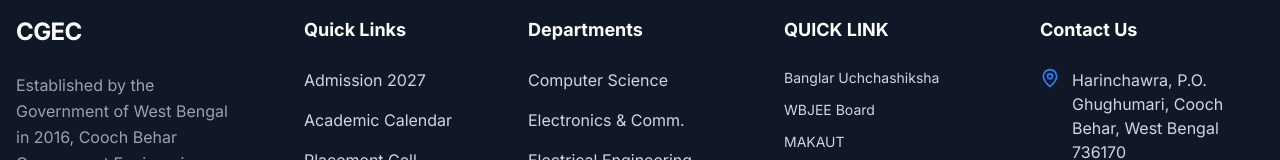
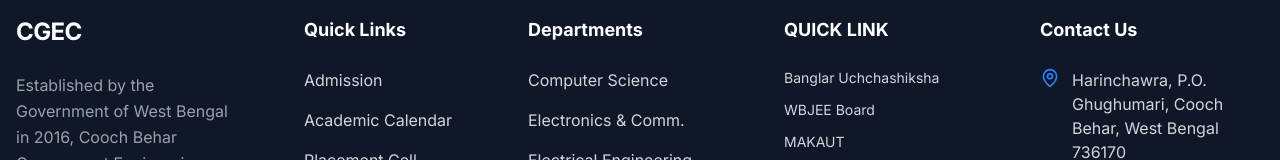
Before and after one commit to Tanmoy052/CGEC-Website, a Next.js app in the folder frontend/: page / in a window 1280 px wide. Shown: the part 5099-5259 px from the top of the page. Built offline with nearby package versions, Linux system fonts and the light colour scheme; no server answers.

Commit message:
Implement mounted pattern in Navbar and Footer to guarantee zero-mismatch dynamic hydration

```diff
--- a/frontend/src/components/layout/Footer.tsx
+++ b/frontend/src/components/layout/Footer.tsx
@@ -17,9 +17,11 @@
 
 const Footer = () => {
   const pathname = usePathname();
-  const [admissionYear, setAdmissionYear] = React.useState("2027");
+  const [mounted, setMounted] = React.useState(false);
+  const [admissionYear, setAdmissionYear] = React.useState("");
 
   React.useEffect(() => {
+    setMounted(true);
     if (typeof window !== "undefined") {
       const stored = localStorage.getItem("cgec_admission_year");
       if (stored) setAdmissionYear(stored);
@@ -111,7 +113,9 @@
                   suppressHydrationWarning
                   className="hover:text-blue-500 hover:underline transition-colors"
                 >
-                  Admission {admissionYear}
+                  <span suppressHydrationWarning>
+                    {mounted && admissionYear ? `Admission ${admissionYear}` : "Admission"}
+                  </span>
                 </Link>
               </li>
               <li>
--- a/frontend/src/components/layout/Navbar.tsx
+++ b/frontend/src/components/layout/Navbar.tsx
@@ -13,9 +13,11 @@
   const [isOpen, setIsOpen] = useState(false);
   const [scrolled, setScrolled] = useState(false);
   const [activeDropdown, setActiveDropdown] = useState<string | null>(null);
-  const [admissionYear, setAdmissionYear] = useState("2027");
+  const [mounted, setMounted] = useState(false);
+  const [admissionYear, setAdmissionYear] = useState("");
 
   useEffect(() => {
+    setMounted(true);
     if (typeof window !== "undefined") {
       const stored = localStorage.getItem("cgec_admission_year");
       if (stored) setAdmissionYear(stored);
@@ -52,7 +54,7 @@
 
   const getChildLabel = (child: { label: string; href: string }) => {
     if (child.href.startsWith("/admission") && !child.href.includes("fees")) {
-      return `Admission ${admissionYear}`;
+      return mounted && admissionYear ? `Admission ${admissionYear}` : child.label;
     }
     return child.label;
   };
```
